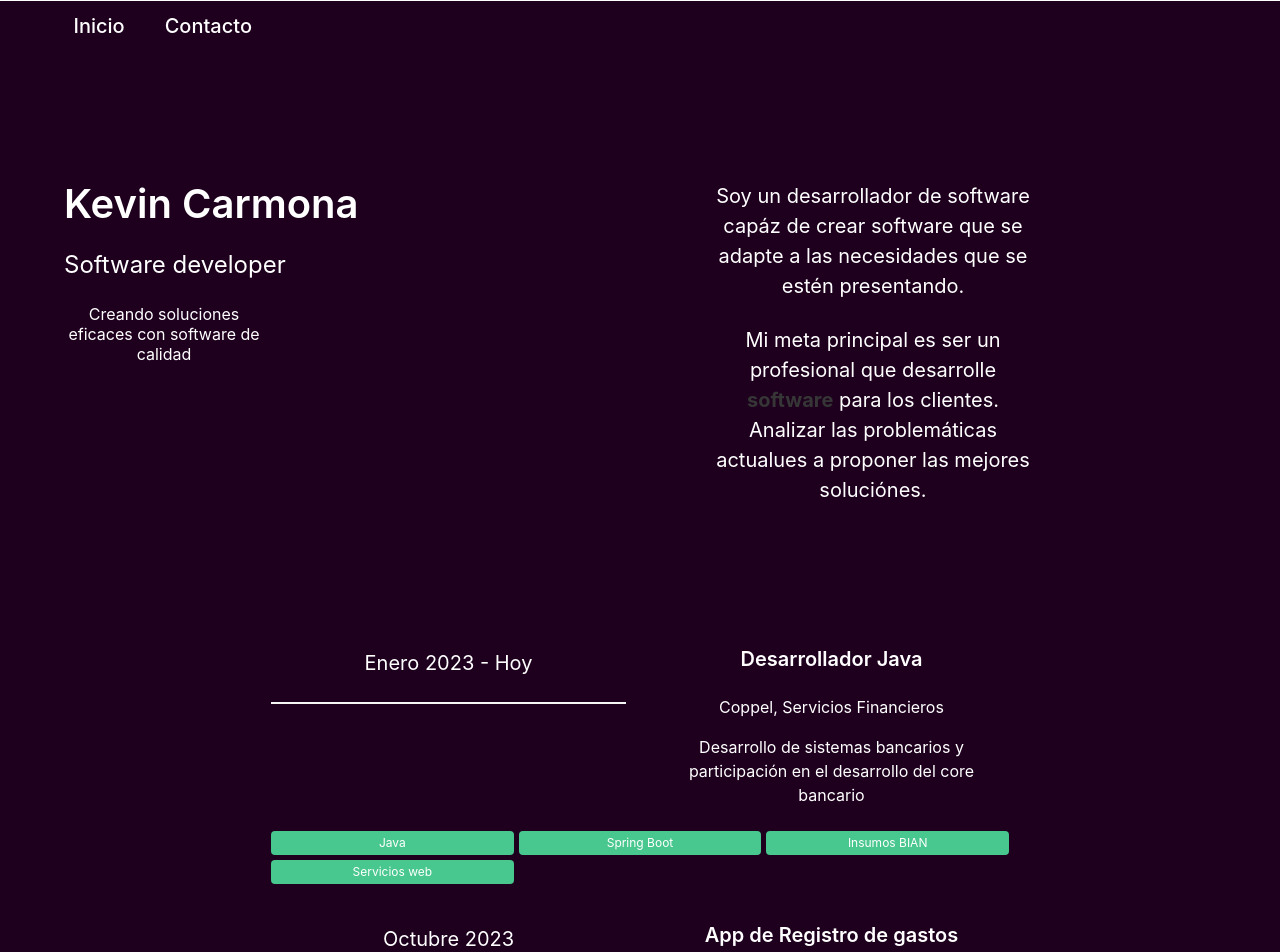
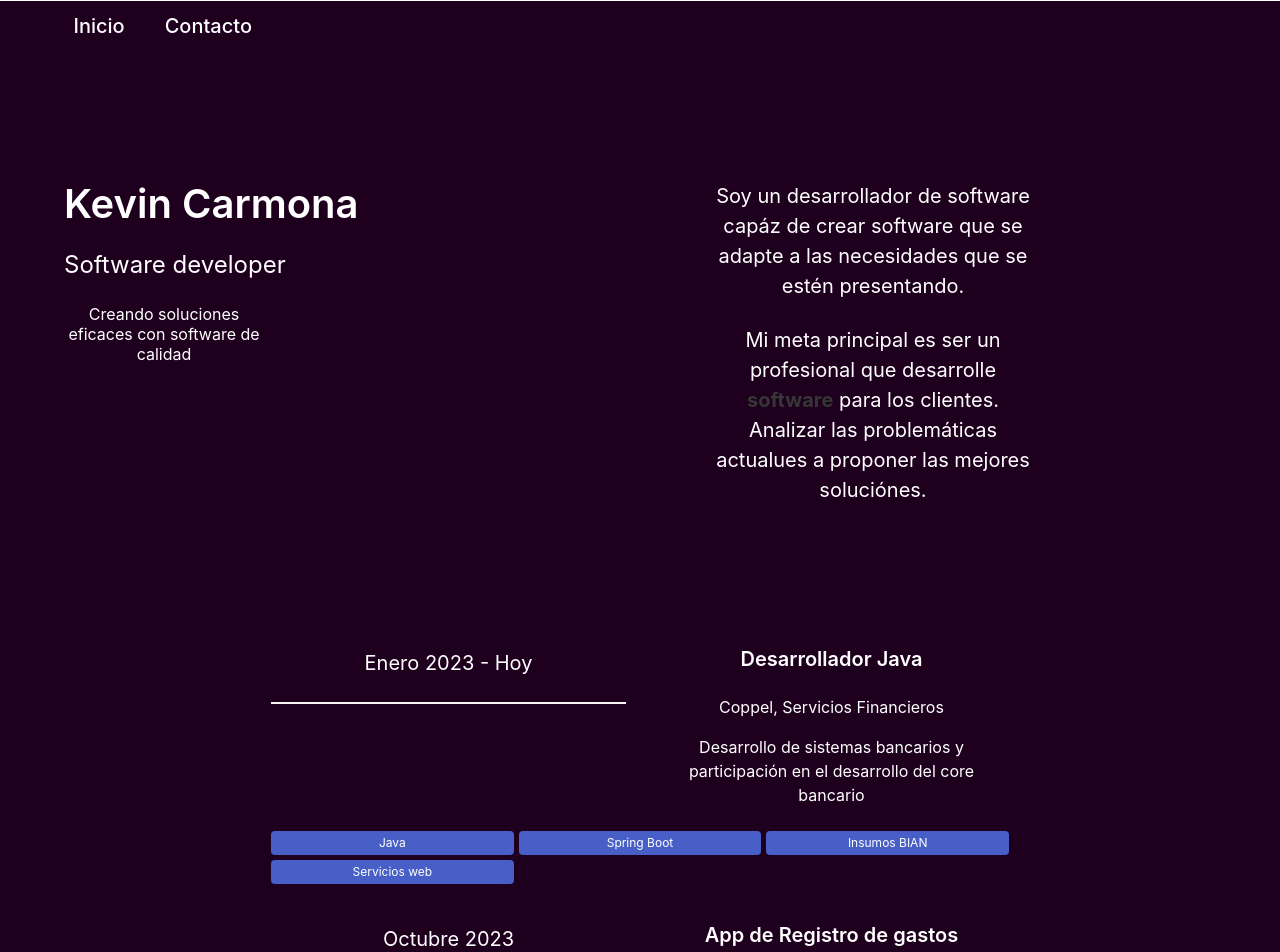
Before and after one commit to KevinCarm/portfolio, a React (Vite) app: page / in a window 1280 px wide. Shown: the top 952 px of the page. Built offline with nearby package versions, Linux system fonts and the light colour scheme.

Commit message:
Add a key to each experience item and change background color to the tags

```diff
--- a/src/components/Experience/ExperienceItem.jsx
+++ b/src/components/Experience/ExperienceItem.jsx
@@ -16,8 +16,8 @@ const ExperienceItem = (props) => {
                 <h4>{props.description}</h4>
             </div>
         </div>
-        <div className={style.skills}>
-            {props.skills.map(e => <span className="tag is-success">{e}</span>)}
+        <div key={props.title} className={style.skills}>
+            {props.skills.map(e => <span className="tag is-link">{e}</span>)}
         </div>
     </div>
     <br/>
```
